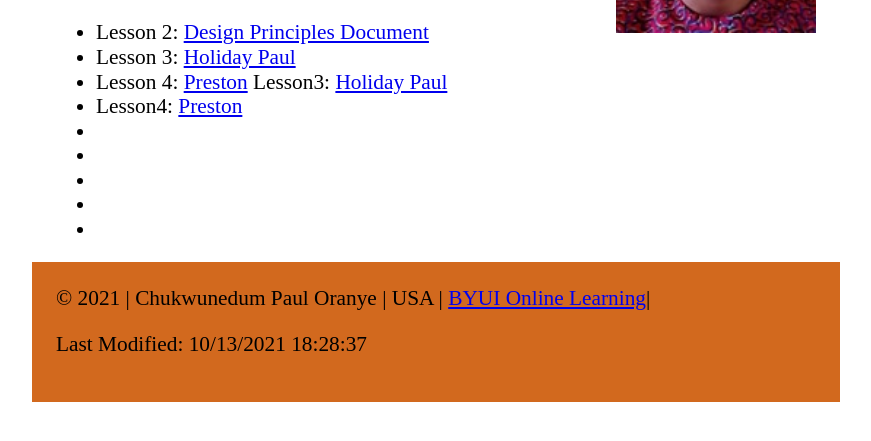
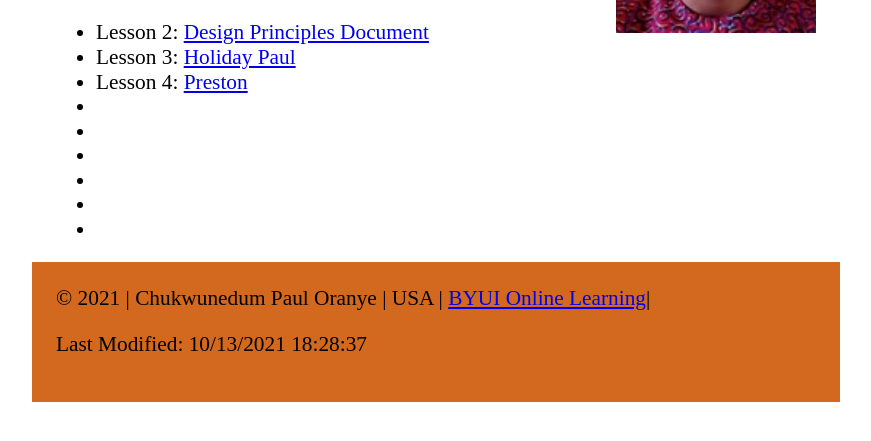
Before and after one commit to pauloranye/wdd230, a plain HTML site: page index.html in a window 1280 px wide. Shown: the part 213-654 px from the top of the page, without its empty margins (204-1075 px from the left). Drawn offline with nearby package versions, Linux system fonts and the light colour scheme.

Commit message:
removed duplicate of lessons 3 & 4

```diff
--- a/index.html
+++ b/index.html
@@ -44,18 +44,11 @@
             Lesson 3:
             <a href="lesson3">Holiday Paul</a>
           </li>
-           <li>
+          <li>
              Lesson 4:
              <a href="lesson4/preston-4.html">Preston</a>
-
-            Lesson3:
-            <a href="lesson3"> Holiday Paul</a>
           </li>
-           <li>
-            Lesson4:
-            <a href="lesson4/preston-4.html"> Preston</a>
-
-           </li>
+           <li></li>
           <li></li>
           <li></li>
           <li></li>
```
